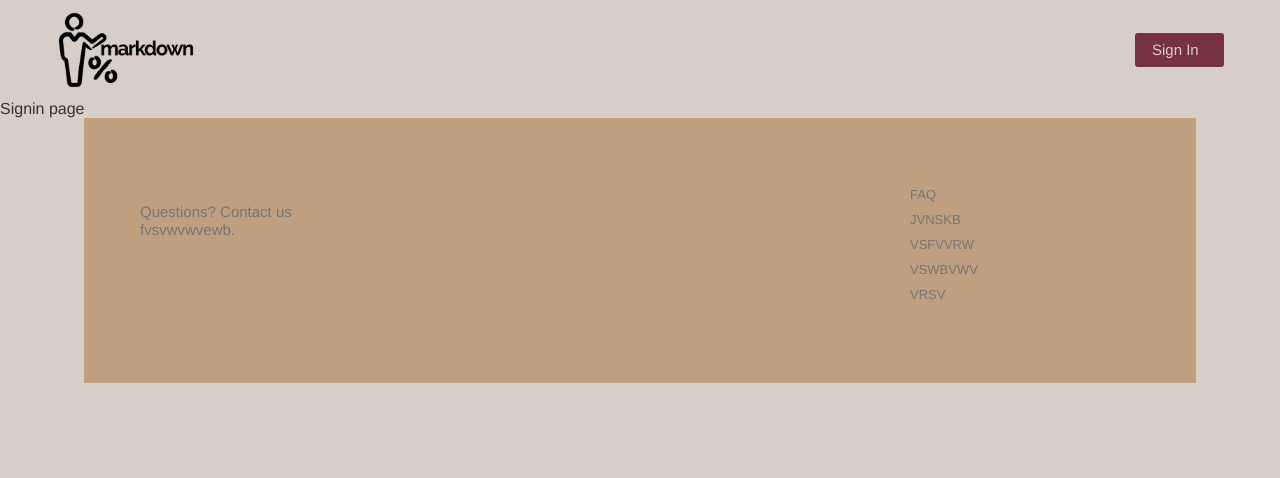
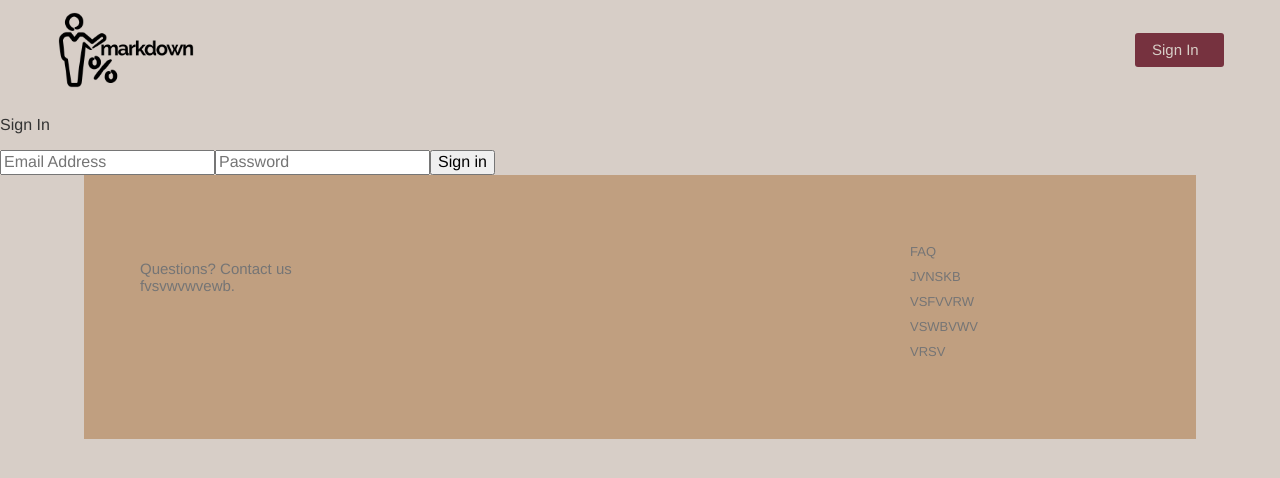
Before and after one commit to davidk101/markdown, a React (Create React App) app: page /signin in a window 1280 px wide. Shown: the top 478 px of the page. Built offline with nearby package versions, Linux system fonts and the light colour scheme.

Commit message:
add sign in component

```diff
--- a/src/components/form/index.js
+++ b/src/components/form/index.js
@@ -0,0 +1,47 @@
+import React from 'react';
+import {Container, Base, Error, Title, Text, TextSmall, Link, Input, Submit} from './styles/form';
+
+export default function Form({children, ...restProps}){
+
+    return <Container {...restProps}>{children}</Container>
+}
+
+Form.Base = function FormBase({children, ...restProps}){
+
+    return <Base {...restProps}>{children}</Base>;
+}
+
+Form.Error = function FormError({children, ...restProps}){
+
+    return <Error {...restProps}>{children}</Error>;
+}
+
+Form.Title = function FormTitle({children, ...restProps}){
+
+    return <Title {...restProps}>{children}</Title>;
+}
+
+Form.Text = function FormText({children, ...restProps}){
+
+    return <Text {...restProps}>{children}</Text>;
+}
+
+Form.TextSmall = function FormTextSmall({children, ...restProps}){
+
+    return <TextSmall {...restProps}>{children}</TextSmall>;
+}
+
+Form.Link = function FormLink({children, ...restProps}){
+
+    return <Link {...restProps}>{children}</Link>;
+}
+
+Form.Input = function FormInput({children, ...restProps}){
+
+    return <Input {...restProps}>{children}</Input>;
+}
+
+Form.Submit = function FormSubmit({children, ...restProps}){
+
+    return <Submit {...restProps}>{children}</Submit>;
+}
--- a/src/components/form/styles/form.js
+++ b/src/components/form/styles/form.js
@@ -1,7 +1,39 @@
-import React from 'react';
-import {Container} from './styles/form';
+import styled from 'styled-components/macro';
+import {Link as ReachRouterLink} from 'react-router-dom';
 
-export default function ({children, ...restProps}){
+export const Container = styled.div`
 
-    return <Container {...restProps}>{children}</Container>
-}
+`;
+
+export const Error = styled.div`
+
+`;
+
+export const Base = styled.form`
+
+`;
+
+export const Title = styled.p`
+
+`;
+
+export const Text = styled.p`
+
+`;
+
+export const TextSmall = styled.p`
+
+`;
+
+// don't pass in semantic element and instead pass in ReactRouterLink
+export const Link = styled(ReachRouterLink)`
+
+`;
+
+export const Input = styled.input`
+
+`;
+
+export const Submit = styled.button`
+
+`;
--- a/src/components/index.js
+++ b/src/components/index.js
@@ -2,3 +2,4 @@
 export {default as Jumbotron} from './jumbotron'; // Jumbotron is the default in jumbotron/index.js
 export {default as Footer} from './footer';
 export {default as Header } from './header';
+export {default as Form } from './form';
--- a/src/pages/signin.js
+++ b/src/pages/signin.js
@@ -1,12 +1,49 @@
-import React from 'react';
+import React, {useState} from 'react';
 import {HeaderContainer} from "../containers/header";
 import {FooterContainer} from "../containers/footer";
+import {Form} from '../components'; // from components/index.js
 
 export default function Signin(){
 
+    const [emailAddress, setEmailAddress] = useState();
+    const [password, setPassword] = useState();
+    const [error, setError] = useState('');
+
+    // check if email and password is valid
+    const isInvalid = password == '' || emailAddress == '';
+
+    const handleSignIn = (event) =>{
+
+        event.preventDefault();
+
+        //firebase connection
+    }
     return (
         <>
-            <HeaderContainer>Signin page</HeaderContainer>
+            <HeaderContainer>
+                <Form>
+                    <Form.Title>Sign In</Form.Title>
+                    {error && <Form.Error>{error}</Form.Error>}
+
+                    <Form.Base onSubmit = {handleSignIn} method = "POST">
+                        <Form.Input placeholder = "Email Address"
+                                    value = {emailAddress}
+                                    onChange = {({target}) => setEmailAddress(target.value)}>
+                        </Form.Input>
+                        <Form.Input placeholder = "Password"
+                                type = "password"
+                                autoComplete = "off"
+                                value = {password}
+                                onChange = {({target}) => setPassword(target.value)}>
+                        </Form.Input>
+                    <Form.Submit disabled = {isInvalid} type = "submit">
+                        Sign in
+                    </Form.Submit>
+
+
+                    </Form.Base>
+                </Form>
+            </HeaderContainer>
             <FooterContainer />
         </>
 
```
